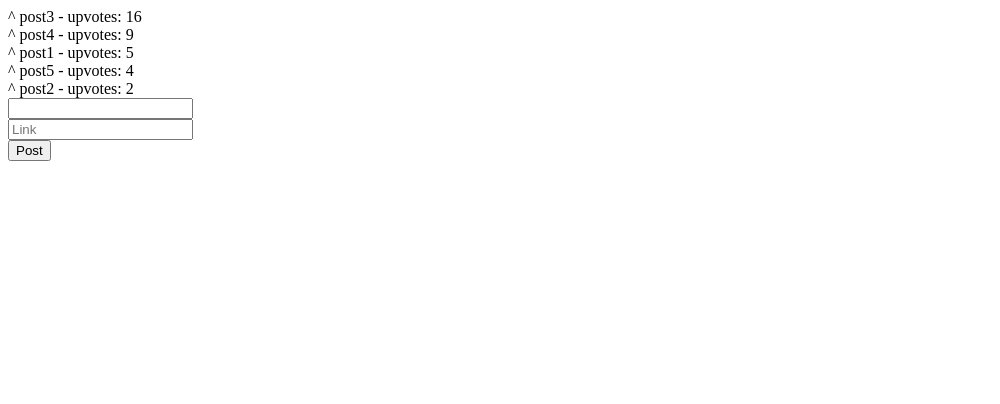
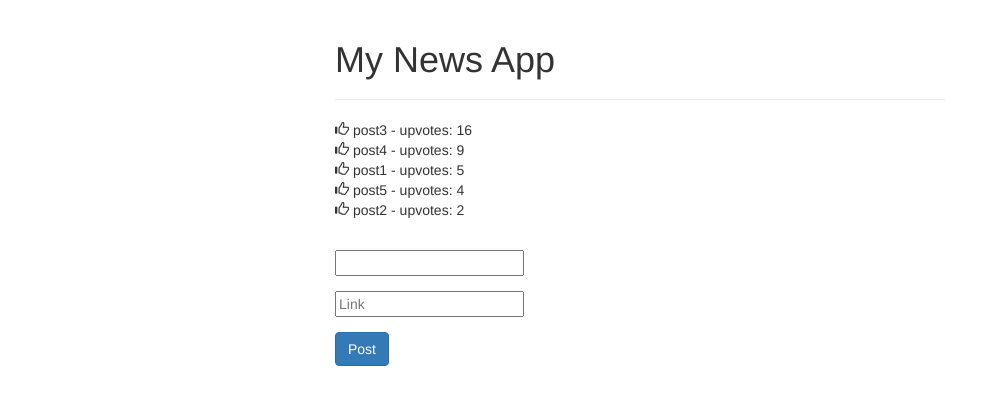
Before and after one commit to andyk314/news_app, a plain HTML site: page index.html in a window 1280 px wide. Shown: the whole page, without its empty margins (0-1000 px from the left). Drawn offline with nearby package versions, Linux system fonts and the light colour scheme.

Commit message:
Add stylesheet and bootstrap CDN.

```diff
--- a/index.html
+++ b/index.html
@@ -2,21 +2,40 @@
 <html>
   <head>
     <title>My Angular App!</title>
+    <link rel="stylesheet" href="https://maxcdn.bootstrapcdn.com/bootstrap/3.3.4/css/bootstrap.min.css">
+    <link rel="stylesheet" type="text/css" href="style.css">
     <script src="http://ajax.googleapis.com/ajax/libs/angularjs/1.2.19/angular.min.js"></script>
     <script src="app.js"></script>
   </head>
+
   <body ng-app="newsApp" ng-controller="MainCtrl">
+    <div class="container-fluid">
+      <div class="row">
+        <div class="col-md-6 col-md-offset-3">
+
+          <div class="page-header">
+            <h1>My News App</h1>
+          </div>
+
           <div ng-repeat="post in posts | orderBy: '-upvotes'">
-    <span ng-click="incrementUpvotes(post)">^</span>
+            <span ng-click="incrementUpvotes(post)" class="glyphicon glyphicon-thumbs-up"></span>
             <a href="{{post.link}}" ng-show="post.link">{{post.title}}</a>
             <span ng-hide="post.link">{{post.title}}</span>
             - upvotes: {{post.upvotes}}
           </div>
 
-  <form ng-submit="addPost()">
-    <input type="text" ng-model="title"><br>
-    <input type="text" ng-model="link" placeholder="Link"><br>
-    <button type="submit">Post</button>
+          <form ng-submit="addPost()" class="form-wrapper">
+            <div class="form-group">
+              <input type="text" ng-model="title">
+            </div>
+            <div class="form-group">
+              <input type="text" ng-model="link" placeholder="Link">
+            </div>
+            <button type="submit" class="btn btn-primary">Post</button>
           </form>
+
+        </div>
+      </div>
+    </div><!-- End of Container -->
   </body>
 </html>
--- /dev/null
+++ b/style.css
@@ -0,0 +1,3 @@
+.form-wrapper { margin-top: 30px; }
+
+.glyphicon-thummbs-up { cursor:pointer; }
```
Lines whose indentation alone changed are shown as unchanged.
